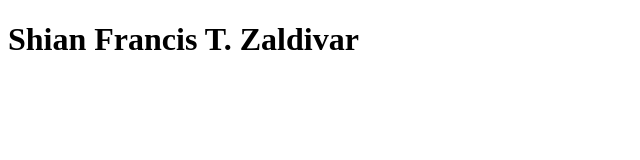
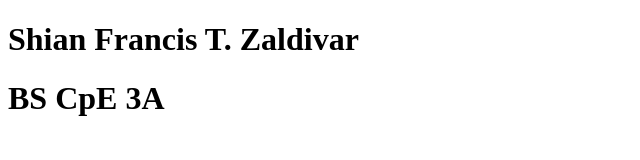
Before and after one commit to shianthegoat/Own-Website, a plain HTML site: page index.html in a window 1280 px wide. Shown: the whole page, without its empty margins (0-640 px from the left). Drawn offline with Linux system fonts and the light colour scheme.

Commit message:
added section

```diff
--- a/index.html
+++ b/index.html
@@ -7,5 +7,6 @@
 </head>
 <body>
     <h1>Shian Francis T. Zaldivar</h1>
+    <h1>BS CpE 3A</h1>
 </body>
 </html>
```
